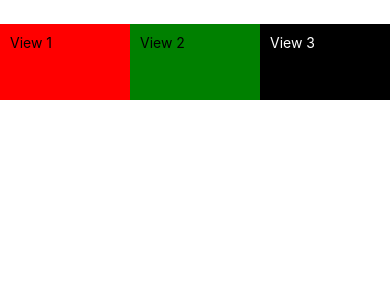
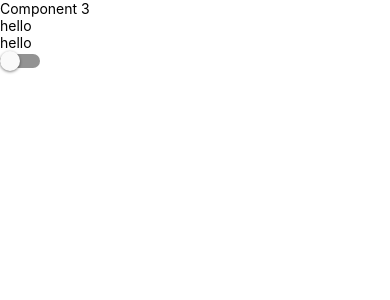
Before and after one commit to crazyceelo/reactNativeTest, a React Native app: screen / in a window 390 px wide. Shown: the top 300 px of the page. Built offline with nearby package versions, Linux system fonts and the light colour scheme.

Commit message:
component 3, onChangeText, onSubmitEditing and onSwitchChange complete

```diff
--- a/App.js
+++ b/App.js
@@ -4,13 +4,15 @@ import { StyleSheet, Text, View } from "react-native";
 // components
 import Hello from "./components/Hello";
 import Component2 from "./components/component2/Component2";
+import Component3 from "./components/component3/Component3";
 
 export default class App extends React.Component {
   render() {
     return (
       <View>
         {/* <Hello /> */}
-        <Component2 />
+        {/* <Component2 /> */}
+        <Component3 />
       </View>
     );
   }
--- /dev/null
+++ b/components/component3/Component3.js
@@ -0,0 +1,49 @@
+import React, { Component } from "react";
+import { Text, View, TextInput, Switch } from "react-native";
+
+class Component3 extends Component {
+  constructor(props) {
+    super(props);
+    this.state = {
+      textValue: "hello",
+      switchValue: false
+    };
+  }
+
+  onChangeText(value) {
+    this.setState({
+      textValue: value
+    });
+  }
+
+  onSubmit() {
+    console.log("Input submitted");
+  }
+
+  onSwitchChange(value) {
+    this.setState({
+      switchValue: value
+    });
+  }
+
+  render() {
+    return (
+      <View>
+        <Text>Component 3</Text>
+        <TextInput
+          placeholder="Enter text"
+          value={this.state.textValue}
+          onChangeText={value => this.onChangeText(value)}
+          onSubmitEditing={this.onSubmit}
+        />
+        <Text>{this.state.textValue}</Text>
+        <Switch
+          value={this.state.switchValue}
+          onValueChange={value => this.onSwitchChange(value)}
+        />
+      </View>
+    );
+  }
+}
+
+export default Component3;
```
